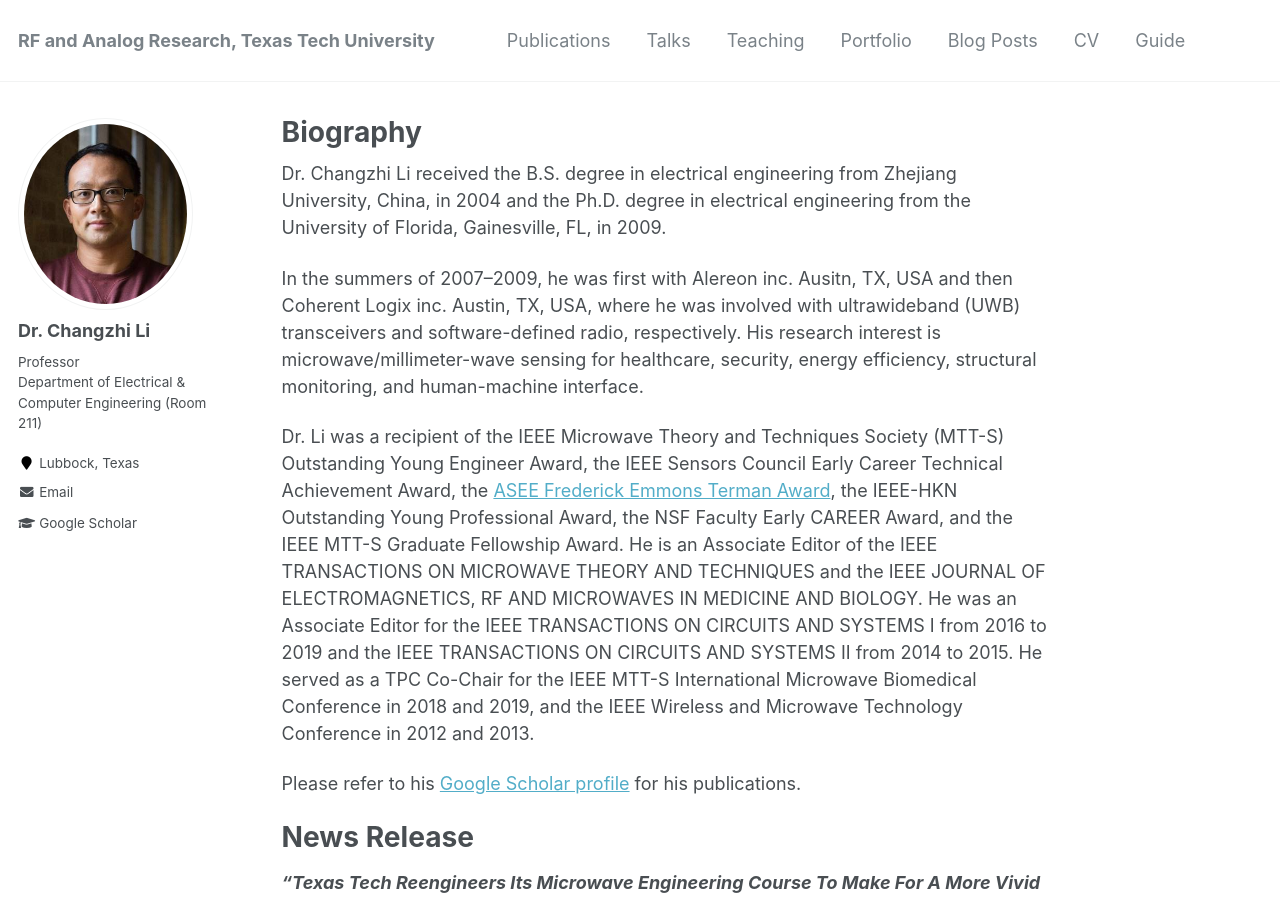
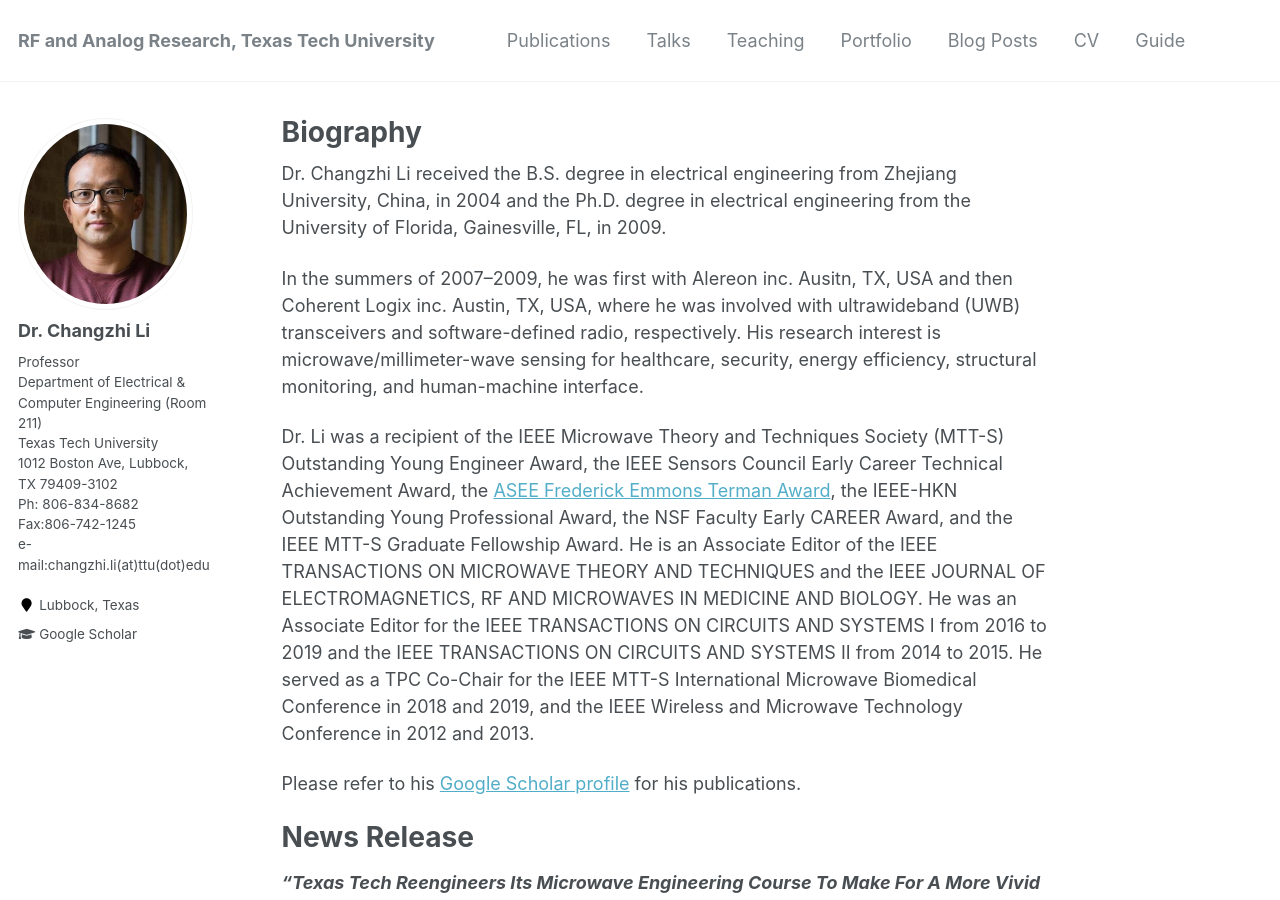
Before and after one commit to clilab/clilab.github.io, a Jekyll site: the page built from _pages/about.md, in a window 1280 px wide and 900 px high. Built offline with Jekyll 4.4.1, drawn with Linux system fonts in a browser that asks for light colours.

Commit message:
update bio

```diff
--- a/_config.yml
+++ b/_config.yml
@@ -11,7 +11,7 @@ title                    : "RF and Analog Research, Texas Tech University"
 title_separator          : "-"
 name                     : &name "Changzhi Li"
 description              : &description "RF and Analog Research"
-url                      : https://clilab.github.io # the base hostname & protocol for your site e.g. "https://mmistakes.github.io"
+url                      : https://rookiepeng.github.io/clilab.github.io/ # the base hostname & protocol for your site e.g. "https://mmistakes.github.io"
 baseurl                  : "" # the subpath of your site, e.g. "/blog"
 repository               : "clilab/clilab.github.io"
 teaser                   :  # filename of teaser fallback teaser image placed in /images/, .e.g. "500x300.png"
@@ -82,12 +82,12 @@ analytics:
 author:
   name             : "Dr. Changzhi Li"
   avatar           : "cli.jpg"
-  bio              : "Professor</br>Department of Electrical & Computer Engineering (Room 211)"
+  bio              : "Professor</br>Department of Electrical & Computer Engineering (Room 211)</br>Texas Tech University</br>1012 Boston Ave, Lubbock, TX 79409-3102</br>Ph: 806-834-8682</br>Fax:806-742-1245</br>e-mail:changzhi.li(at)ttu(dot)edu"
   location         : "Lubbock, Texas"
   employer         :
   pubmed           : #"https://www.ncbi.nlm.nih.gov/pubmed/?term=john+snow"
   googlescholar    : "https://scholar.google.com/citations?user=Hx6pVv4AAAAJ&hl=en"
-  email            : "changzhi.li(at)ttu(dot)edu"
+  email            :
   researchgate     :  # example: "https://www.researchgate.net/profile/yourprofile"
   uri              :
   bitbucket        :
```
